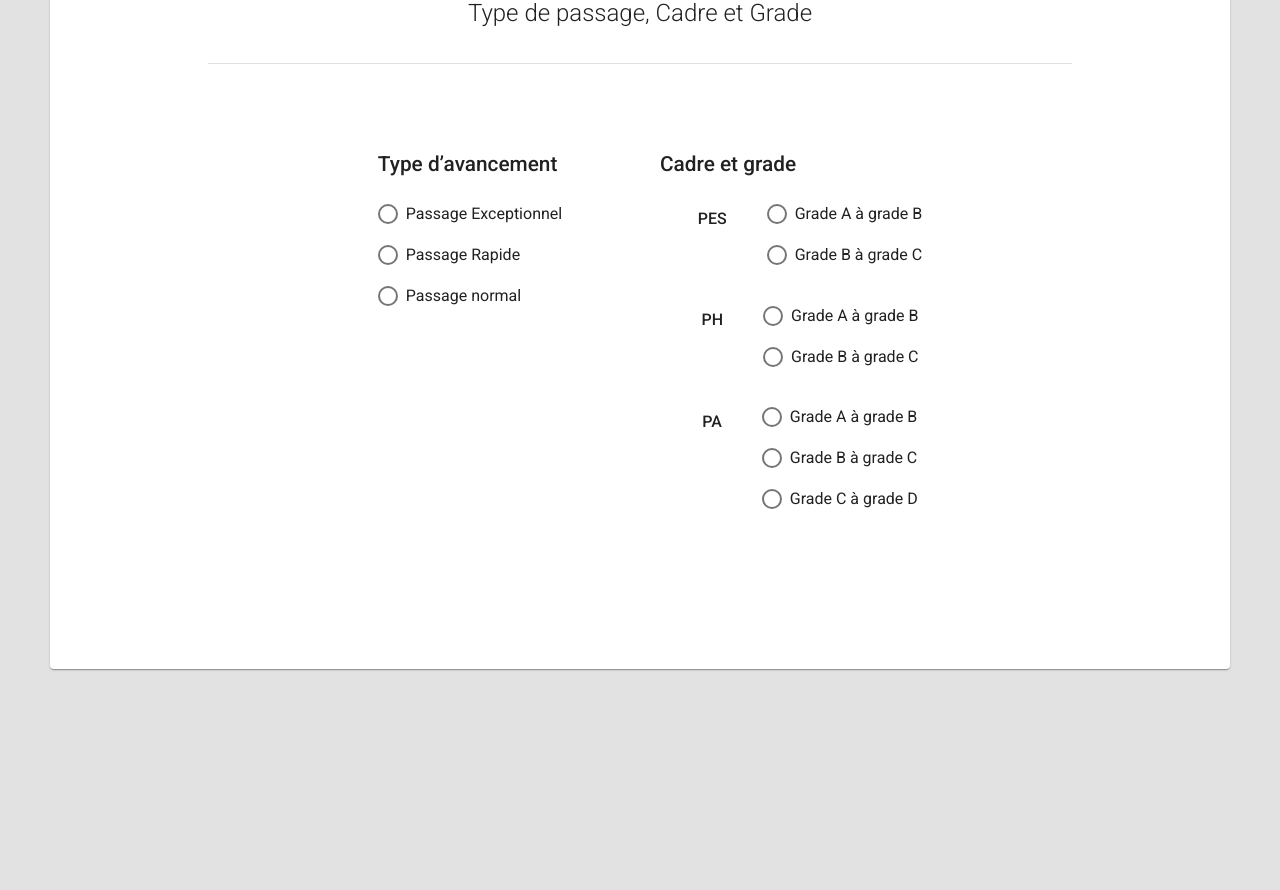
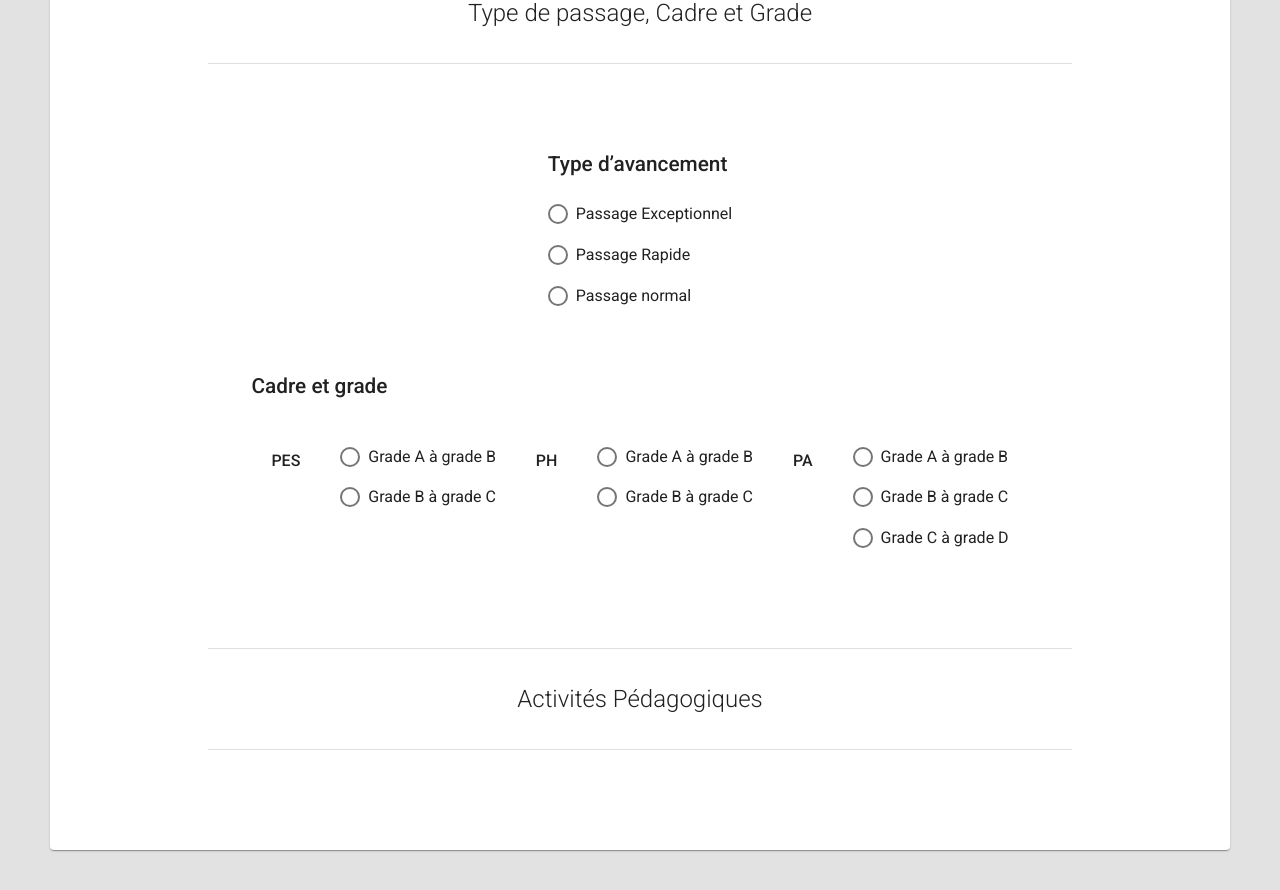
Before and after one commit to amineaouatif/dot_net_angular, an Angular app: page /candidature in a window 1280 px wide. Shown: the part 1540-2430 px from the top of the page. Before the commit the page ends 2259 px from the top, so only its background shows below. Built offline with nearby package versions, Linux system fonts and the light colour scheme.

Commit message:
Minor changes

```diff
--- a/angular.json
+++ b/angular.json
@@ -3,7 +3,7 @@
   "version": 1,
   "newProjectRoot": "projects",
   "projects": {
-    "dot_env_angular": {
+    "dot_net_angular": {
       "projectType": "application",
       "schematics": {},
       "root": "",
@@ -13,7 +13,7 @@
         "build": {
           "builder": "@angular-devkit/build-angular:browser",
           "options": {
-            "outputPath": "dist/dot_env_angular",
+            "outputPath": "dist/dot_net_angular",
             "index": "src/index.html",
             "main": "src/main.ts",
             "polyfills": "src/polyfills.ts",
@@ -63,18 +63,18 @@
         "serve": {
           "builder": "@angular-devkit/build-angular:dev-server",
           "options": {
-            "browserTarget": "dot_env_angular:build"
+            "browserTarget": "dot_net_angular:build"
           },
           "configurations": {
             "production": {
-              "browserTarget": "dot_env_angular:build:production"
+              "browserTarget": "dot_net_angular:build:production"
             }
           }
         },
         "extract-i18n": {
           "builder": "@angular-devkit/build-angular:extract-i18n",
           "options": {
-            "browserTarget": "dot_env_angular:build"
+            "browserTarget": "dot_net_angular:build"
           }
         },
         "test": {
@@ -112,18 +112,18 @@
           "builder": "@angular-devkit/build-angular:protractor",
           "options": {
             "protractorConfig": "e2e/protractor.conf.js",
-            "devServerTarget": "dot_env_angular:serve"
+            "devServerTarget": "dot_net_angular:serve"
           },
           "configurations": {
             "production": {
-              "devServerTarget": "dot_env_angular:serve:production"
+              "devServerTarget": "dot_net_angular:serve:production"
             }
           }
         }
       }
     }
   },
-  "defaultProject": "dot_env_angular",
+  "defaultProject": "dot_net_angular",
   "cli": {
     "analytics": false
   }
--- a/karma.conf.js
+++ b/karma.conf.js
@@ -16,7 +16,7 @@ module.exports = function (config) {
       clearContext: false // leave Jasmine Spec Runner output visible in browser
     },
     coverageIstanbulReporter: {
-      dir: require('path').join(__dirname, './coverage/dot_env_angular'),
+      dir: require('path').join(__dirname, './coverage/dot_net_angular'),
       reports: ['html', 'lcovonly', 'text-summary'],
       fixWebpackSourcePaths: true
     },
--- a/package.json
+++ b/package.json
@@ -1,5 +1,5 @@
 {
-  "name": "dot_env_angular",
+  "name": "dot_net_angular",
   "version": "0.0.0",
   "scripts": {
     "ng": "ng",
--- a/src/app/components/candidature/candidature.component.css
+++ b/src/app/components/candidature/candidature.component.css
@@ -72,8 +72,8 @@
 }
 
 .passage-form-half {
-  width: 300px;
-  margin: 20px;
+  min-width: 300px;
+  margin: 20px 40px;
   display: flex;
   justify-content: center;
 }
@@ -89,11 +89,18 @@
   justify-content: center;
   margin: 20px 0;
 }
+
 .cadre-grade-radio-sub-group > div {
   margin: 0 20px;
 }
+
 .cadre-grade-radio-titile {
   font-weight: 500;
   font-size: 1rem;
   padding-top: 15px;
 }
+
+.passage-mat-radio-group-container {
+  display: flex;
+  flex-wrap: wrap;
+}
--- a/src/app/components/candidature/candidature.component.html
+++ b/src/app/components/candidature/candidature.component.html
@@ -99,6 +99,7 @@
         </mat-form-field>
       </div>
     </form>
+
     <mat-divider class="candidature-divider"></mat-divider>
     <div class="candidature-title">Type de passage, Cadre et Grade</div>
     <mat-divider class="candidature-divider"></mat-divider>
@@ -131,6 +132,7 @@
             formControlName="typePassage"
             aria-label="Type de passage"
           >
+            <div class="passage-mat-radio-group-container">
               <div class="cadre-grade-radio-sub-group">
                 <div class="cadre-grade-radio-titile">PES</div>
                 <div class="passage-radio-group">
@@ -176,9 +178,14 @@
                   </mat-radio-button>
                 </div>
               </div>
+            </div>
           </mat-radio-group>
         </div>
       </div>
     </form>
+
+    <mat-divider class="candidature-divider"></mat-divider>
+    <div class="candidature-title">Activités Pédagogiques</div>
+    <mat-divider class="candidature-divider"></mat-divider>
   </mat-card>
 </div>
```
Also changed, not shown: 2 other files (tests, documents, lock files or other folders). Lines whose indentation alone changed are shown as unchanged.
